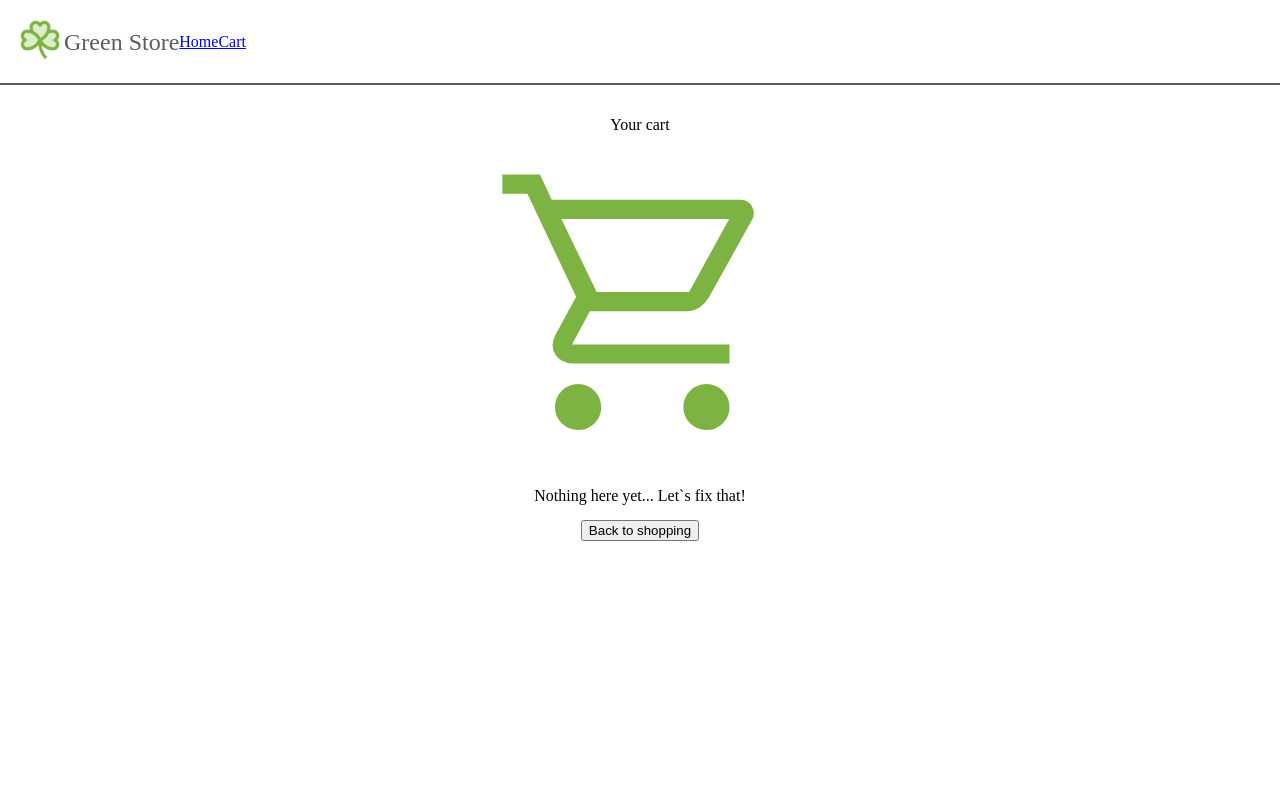
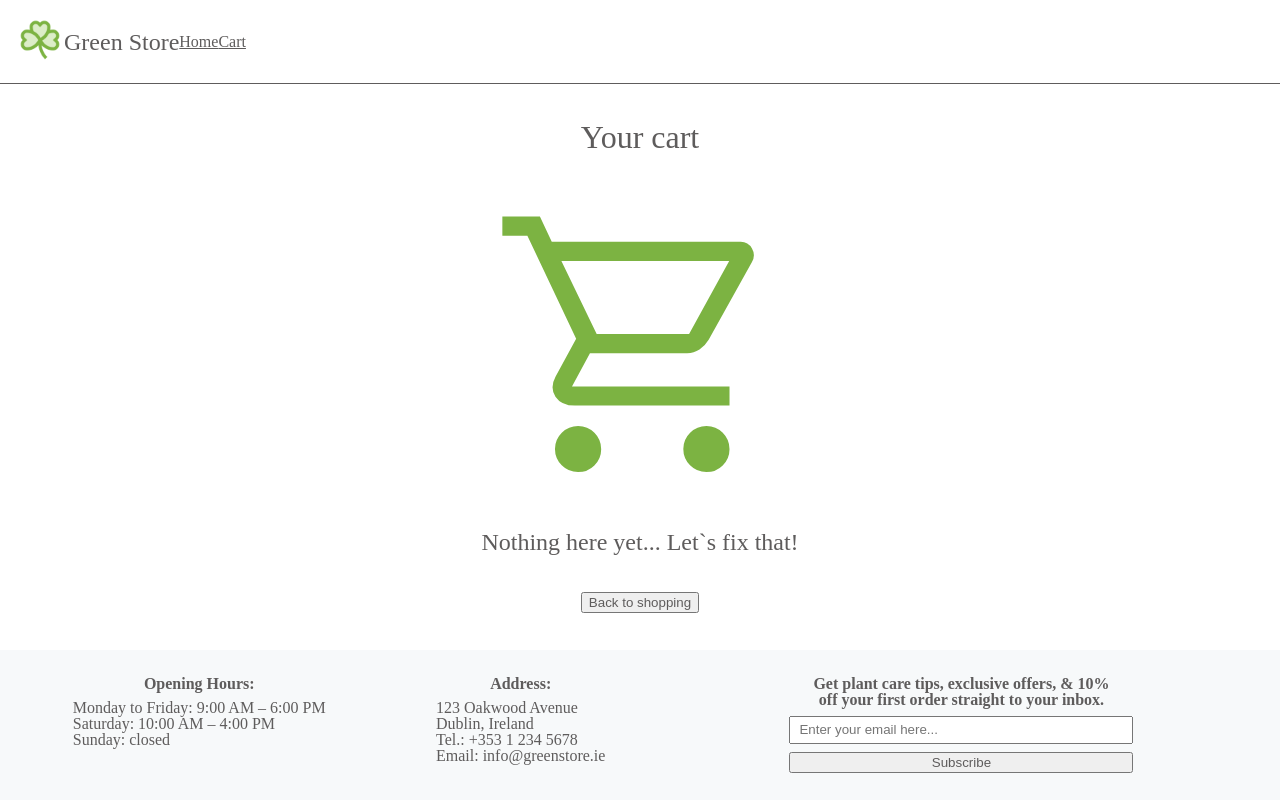
Before and after one commit to Dev-Olena/green-store-react, a React (Create React App) app: page /cart in a window 1280 px wide. Built offline with nearby package versions, Linux system fonts and the light colour scheme.

Commit message:
add Footer component with styles, refactor Page layout: replaced flex with grid

```diff
--- /dev/null
+++ b/src/components/Footer/Footer.js
@@ -0,0 +1,41 @@
+import React from "react";
+import FooterTitle from "./FooterTitle/FooterTitle";
+import styles from "./Footer.module.css";
+
+
+const Footer = () => {
+    return (
+        <ul className={styles['footer-content']}>
+            <li>
+                <FooterTitle>
+                    Opening Hours:
+                </FooterTitle>
+                <p>Monday to Friday: 9:00 AM – 6:00 PM</p>
+                <p>Saturday: 10:00 AM – 4:00 PM</p>
+                <p>Sunday: closed</p>
+            </li>
+            <li>
+                <FooterTitle>Address:
+
+                </FooterTitle>
+                <p>123 Oakwood Avenue</p>
+                <p>Dublin, Ireland</p>
+                <p>Tel.: +353 1 234 5678</p>
+                <p>Email: info@greenstore.ie</p>
+            </li>
+            <li className={styles.subscribe}>
+                <FooterTitle>
+                    Get plant care tips, exclusive offers, & 10% off your first order straight to your inbox.
+                </FooterTitle>
+                <form className={styles.form}>
+                    <input type="email" placeholder="Enter your email here..."/>
+                    <button>Subscribe</button>
+                </form>
+
+            </li>
+        </ul>
+
+    )
+}
+
+export default Footer;
--- /dev/null
+++ b/src/components/Footer/Footer.module.css
@@ -0,0 +1,23 @@
+.footer-content {
+    padding: 2%;
+    display: flex;
+    flex-direction: row;
+    justify-content: space-around;
+    align-items: stretch;
+    gap: 1rem;
+    background-color: rgb(247, 249, 250);
+}
+
+.subscribe {
+    max-width: 40%;
+}
+.form {
+    display: flex;
+    flex-direction: column;
+    gap: 0.5rem;
+    max-width: 70%;
+    margin: 0 auto;
+}
+.subscribe input {
+    padding: 0.3rem 0.5rem;
+}
--- /dev/null
+++ b/src/components/Footer/FooterTitle/FooterTitle.js
@@ -0,0 +1,12 @@
+import React from "react";
+import styles from "./FooterTitle.module.css";
+
+const FooterTitle = ({children}) => {
+    return (
+        <h4 className={styles.title}>
+            {children}
+        </h4>
+    )
+}
+
+export default FooterTitle;
--- /dev/null
+++ b/src/components/Footer/FooterTitle/FooterTitle.module.css
@@ -0,0 +1,6 @@
+.title {
+    margin-bottom: 0.5rem;
+    font-weight: 600;
+    text-align: center;
+    text-wrap: balance;
+}
--- a/src/components/Header/Header.module.css
+++ b/src/components/Header/Header.module.css
@@ -4,7 +4,7 @@
     justify-content: flex-start;
     align-items: center;
     padding: 1rem;
-    border-bottom: 2px solid rgb(94, 92, 92);
+    border-bottom: 1.5px solid rgb(94, 92, 92);
     box-sizing: border-box;
 }
 
--- a/src/pages/CartPage/CartPage.module.css
+++ b/src/pages/CartPage/CartPage.module.css
@@ -1,11 +1,17 @@
 .cart-container{
+    width: 100vw;
+    min-height: 100vh;
+    display: grid;
+    grid-template: minmax(60px, auto) 1fr minmax(150px, auto) / 1fr;
+}
+
+.cart-main {
     width: 80%;
     margin: 0 auto;
-    padding: 2rem 0;
     display: flex;
     flex-direction: column;
     align-items: center;
-    gap: 1rem;
+    justify-content: space-evenly;
 }
 
 .empty-cart {
@@ -16,6 +22,14 @@
     gap: 2rem;
 }
 
+.cart-header {
+    font-size: 2rem;
+}
+
 .cart-icon {
     width: 30%;
 }
+
+.cart-message {
+    font-size: 1.5rem;
+}
--- a/src/pages/CartPage/index.js
+++ b/src/pages/CartPage/index.js
@@ -3,28 +3,30 @@ import {Link} from "react-router-dom";
 import CartContext from "../../contexts/CartContexts";
 import Header from "../../components/Header";
 import CartList from "../../components/CartList";
+import Footer from "../../components/Footer/Footer";
 import styles from "./CartPage.module.css";
 
 const CartPage = () => {
  const [cart, setCart] = useContext(CartContext);
  const cartIcon = '/assets/shopping_cart_100.svg';
  return (
-    <>
+    <div className={styles['cart-container']}>
         <Header />
-        <main className={styles['cart-container']}>
-            <h2>Your cart</h2>
+        <main className={styles['cart-main']}>
+            <h2 className={styles['cart-header']}>Your cart</h2>
             {cart.lenght > 0 ?
                 <CartList /> :
                 <section className={styles['empty-cart']}>
                     <img src={cartIcon} className={styles['cart-icon']}/>
-                    <p>Nothing here yet... Let`s fix that!</p>
+                    <p className={styles['cart-message']}>Nothing here yet... Let`s fix that!</p>
                 </section>
             }
         <Link to="/">
             <button>Back to shopping</button>
         </Link>
-    </main>
-    </>
+        </main>
+        <Footer />
+    </div>
  )
 }
 
--- a/src/pages/HomePage/HomePage.module.css
+++ b/src/pages/HomePage/HomePage.module.css
@@ -1,8 +1,8 @@
 .home-page-container {
     width: 100vw;
     min-height: 100vh;
-    display: flex;
-    flex-direction: column;
-    /* justify-content: space-between; */
+    display: grid;
+    grid-template: minmax(60px, auto) 1fr minmax(150px, auto) / 1fr;
+
 
 }
--- a/src/pages/HomePage/index.js
+++ b/src/pages/HomePage/index.js
@@ -1,6 +1,7 @@
 import React from "react";
 import Header from "../../components/Header";
 import Products from "../../components/Products";
+import Footer from "../../components/Footer/Footer";
 import styles from "./HomePage.module.css"
 
 const HomePage = () => {
@@ -12,6 +13,7 @@ const HomePage = () => {
             {/* todo filters */}
             <Products />
         </main>
+        <Footer />
         </div>
     )
 }
--- a/src/style.css
+++ b/src/style.css
@@ -1,7 +1,12 @@
-.app-container {
+* {
+    box-sizing: border-box;
+    color:rgb(94, 92, 92);
+}
+
+/* .app-container {
     width: 100vw;
     min-height: 100vh;
     display: flex;
     flex-direction: column;
-    /* justify-content: space-between; */
-}
+
+} */
```
